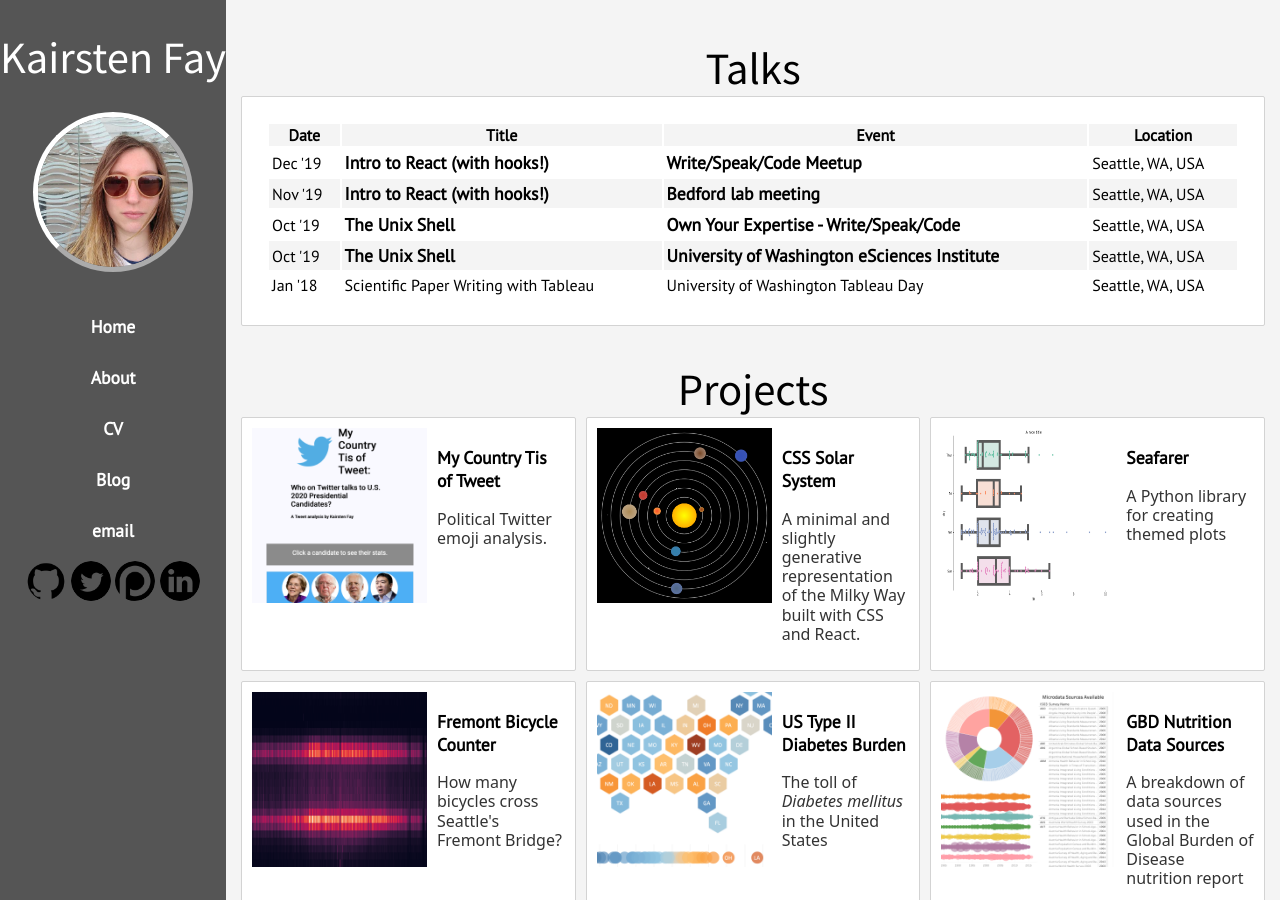
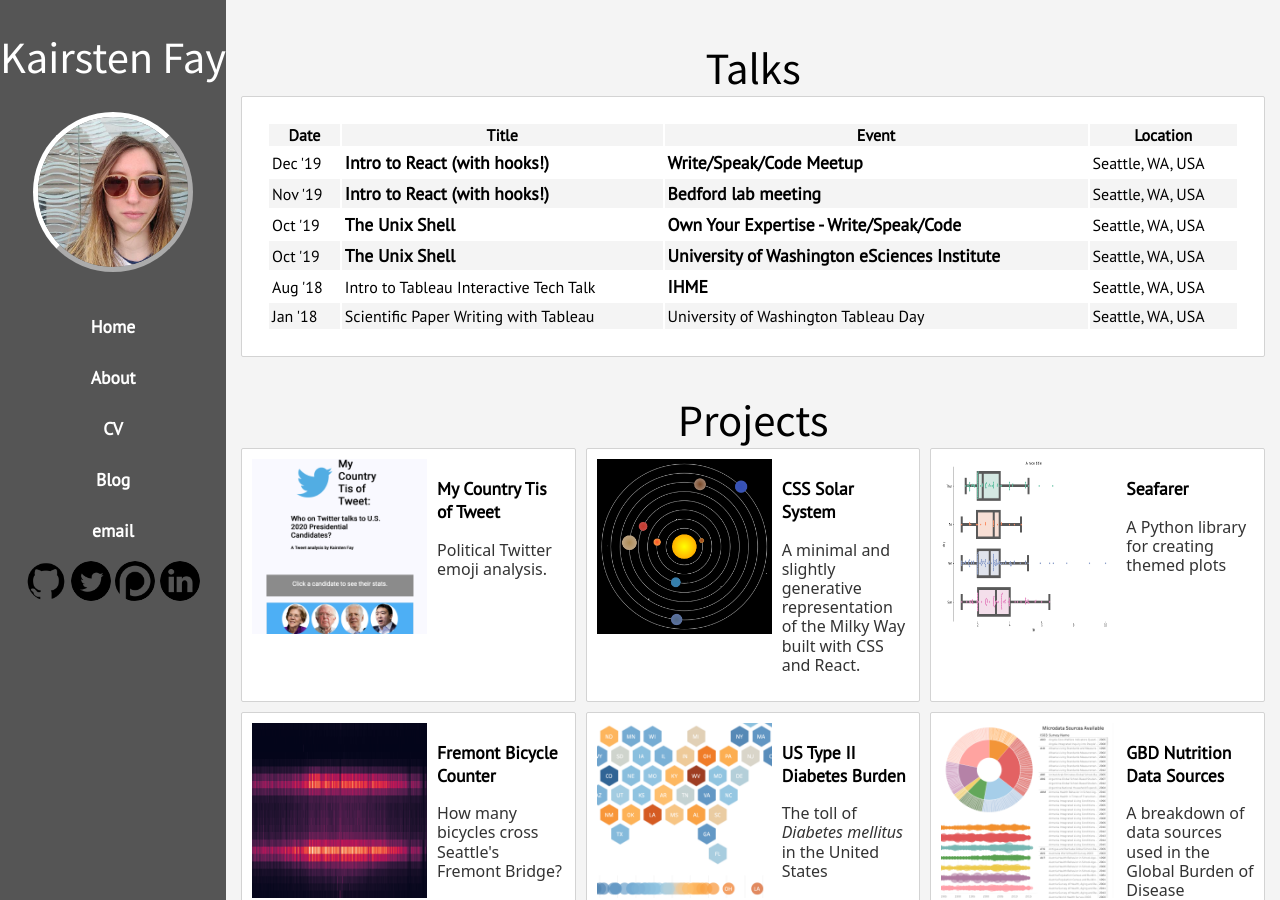
Before and after one commit to kairstenfay/kairstenfay.github.io, a Jekyll site: the page built from index.html, in a window 1280 px wide and 900 px high. Built offline with Jekyll 4.4.1, drawn with Linux system fonts in a browser that asks for light colours.

Commit message:
home: Add Tableau tech talk to talks

```diff
--- a/index.html
+++ b/index.html
@@ -62,6 +62,16 @@ statistical analysis inference computer science software engineer ui ux fullstac
                 <td>
                     Seattle, WA, USA
                 </td>
+            </tr>
+            <tr>
+                <td>Aug '18</td>
+                <td>
+                    Intro to Tableau Interactive Tech Talk
+                </td>
+                <td>
+                    <a href="http://healthdata.org">IHME</a>
+                </td>
+                <td>Seattle, WA, USA</td>
             </tr>
             <tr>
                 <td>Jan '18</td>
```
